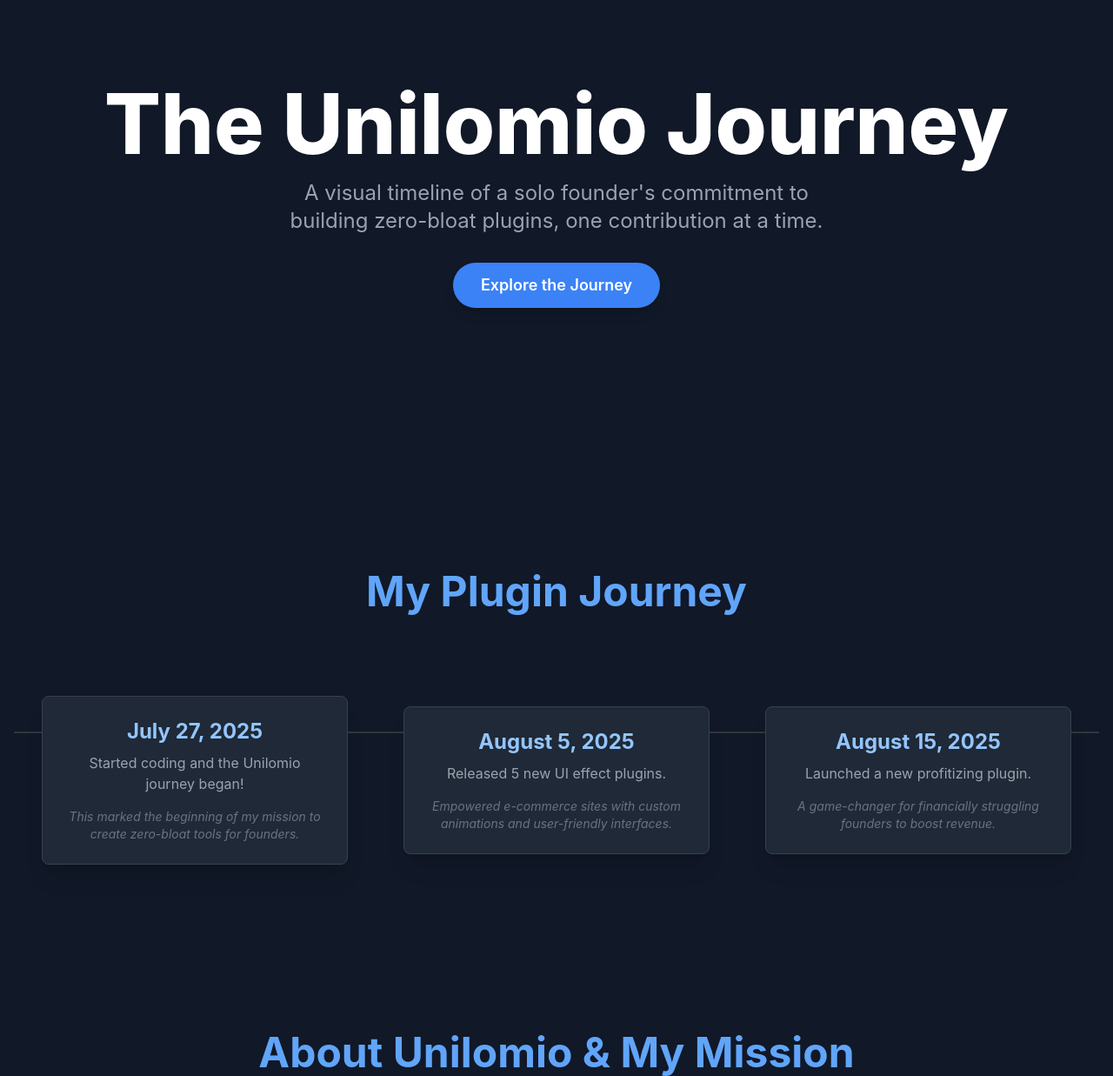
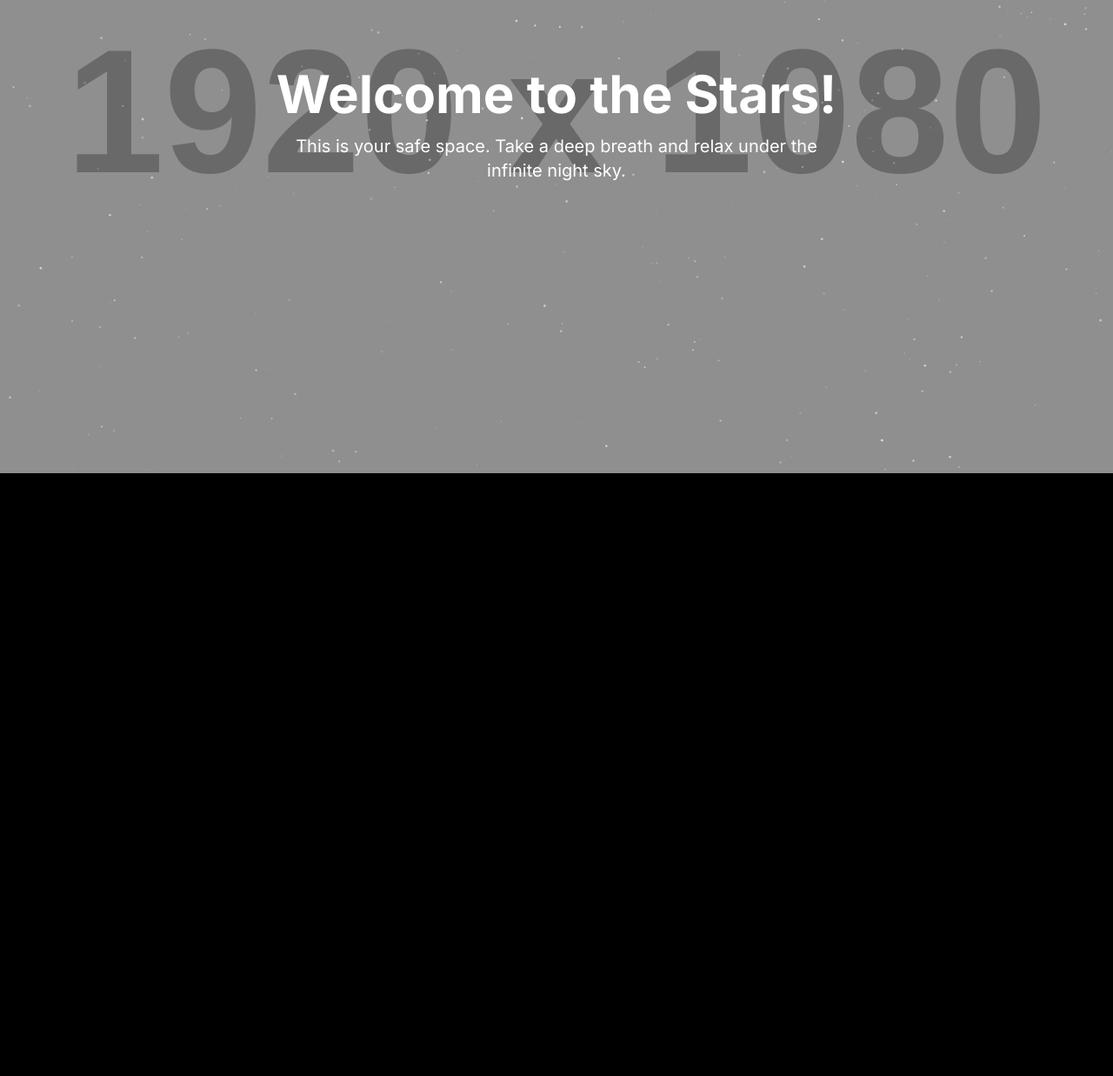
Before and after one commit to Unilomio/rashika-github-showcase, a plain HTML site: page index.html in a window 1280 px wide. Shown: the part 256-1493 px from the top of the page at 87% size. After the commit the page ends 800 px from the top, so only its background shows below. Drawn offline with nearby package versions, Linux system fonts and the light colour scheme; placeholder pictures from the web are drawn by us.

Commit message:
Update index.html

```diff
--- a/index.html
+++ b/index.html
@@ -3,154 +3,150 @@
 <head>
     <meta charset="UTF-8">
     <meta name="viewport" content="width=device-width, initial-scale=1.0">
-    <title>Unilomio Journey Showcase</title>
-    <!-- Tailwind CSS CDN for easy styling -->
+    <title>Starlit Hero Section</title>
     <script src="https://cdn.tailwindcss.com"></script>
+    <link rel="preconnect" href="https://fonts.googleapis.com">
+    <link rel="preconnect" href="https://fonts.gstatic.com" crossorigin>
+    <link href="https://fonts.googleapis.com/css2?family=Inter:wght@400;700&display=swap" rel="stylesheet">
     <style>
-        /* Custom CSS for the glassy effect and the timeline */
+        /* General body styling for the background and font */
         body {
             font-family: 'Inter', sans-serif;
-            background-color: #0d1117;
-            color: #c9d1d9;
-            overflow-x: hidden; /* Prevents horizontal scrolling */
+            background-color: #000;
+            margin: 0;
+            padding: 0;
+            overflow: hidden; /* Prevents scrollbars from showing up */
+            height: 100vh;
         }
-        .glassy-nav {
-            backdrop-filter: blur(10px);
-            -webkit-backdrop-filter: blur(10px);
-            background-color: rgba(22, 27, 34, 0.5);
+
+        /* Canvas for the star animation. It's positioned to fill the screen behind everything */
+        #star-canvas {
+            position: fixed;
+            top: 0;
+            left: 0;
+            width: 100%;
+            height: 100%;
+            z-index: -20;
         }
-        .timeline-line {
-            position: absolute;
-            top: 50%;
+
+        /* Container for the hero background image */
+        .hero-image-container {
+            position: fixed;
+            top: 0;
             left: 0;
-            right: 0;
-            height: 2px;
-            background-color: #30363d;
-            z-index: -1;
+            width: 100%;
+            height: 100%;
+            z-index: -10;
         }
-        .timeline-event::before {
-            content: '';
-            position: absolute;
-            top: 50%;
-            left: 50%;
-            transform: translate(-50%, -50%);
-            width: 12px;
-            height: 12px;
-            border-radius: 50%;
-            background-color: #58a6ff;
-            border: 2px solid #0d1117;
-            transition: all 0.3s ease;
-        }
-        .timeline-event:hover::before {
-            transform: translate(-50%, -50%) scale(1.5);
-            box-shadow: 0 0 10px #58a6ff, 0 0 20px #58a6ff;
+
+        /* The actual hero content, positioned above the image and stars */
+        .hero-content {
+            position: relative;
+            z-index: 10;
+            height: 100vh;
+            display: flex;
+            flex-direction: column;
+            justify-content: center;
+            align-items: center;
+            text-align: center;
+            color: white;
+            padding: 1rem;
         }
     </style>
 </head>
-<body class="bg-gray-900 text-gray-100">
+<body>
 
-    <!-- Glassy Navigation Bar -->
-    <header class="glassy-nav fixed top-0 w-full z-50 p-4 border-b border-gray-700 shadow-lg">
-        <nav class="flex justify-center items-center space-x-6">
-            <a href="#hero" class="text-xl font-bold hover:text-blue-400 transition-colors">Home</a>
-            <a href="#journey" class="text-xl font-bold hover:text-blue-400 transition-colors">Journey</a>
-            <a href="#about" class="text-xl font-bold hover:text-blue-400 transition-colors">About</a>
-        </nav>
-    </header>
+    <!-- Canvas for the star animation -->
+    <canvas id="star-canvas"></canvas>
 
-    <main class="container mx-auto px-4 py-8">
+    <!-- Hero background image container -->
+    <div class="hero-image-container">
+        <!-- Placeholder image. You can replace the src with your own image URL -->
+        <img src="https://placehold.co/1920x1080/000/fff?text=Hero+Image" alt="Hero Background" class="w-full h-full object-cover opacity-70">
+    </div>
 
-        <!-- Hero Section - Your Personal Introduction -->
-        <section id="hero" class="flex flex-col items-center justify-center min-h-screen text-center pt-24">
-            <h1 class="text-6xl md:text-8xl font-extrabold text-white leading-tight">The Unilomio Journey</h1>
-            <p class="mt-4 text-xl md:text-2xl max-w-2xl text-gray-400">
-                A visual timeline of a solo founder's commitment to building zero-bloat plugins, one contribution at a time.
-            </p>
-            <a href="#journey" class="mt-8 px-8 py-3 bg-blue-500 text-white text-lg font-semibold rounded-full shadow-lg hover:bg-blue-600 transition-colors">
-                Explore the Journey
-            </a>
-        </section>
+    <!-- The main hero text content -->
+    <div class="hero-content">
+        <h1 class="text-4xl md:text-6xl font-bold mb-4">Welcome to the Stars!</h1>
+        <p class="text-lg md:text-xl max-w-2xl px-4">
+            This is your safe space. Take a deep breath and relax under the infinite night sky.
+        </p>
+    </div>
 
-        <!-- The "Rad Sleep Stylist" Timeline Section -->
-        <section id="journey" class="py-20 relative">
-            <h2 class="text-5xl font-bold text-center mb-16 text-blue-400">My Plugin Journey</h2>
+    <script>
+        /**
+         * This script handles the canvas animation for the star background.
+         */
+        document.addEventListener('DOMContentLoaded', () => {
+            const canvas = document.getElementById('star-canvas');
+            const ctx = canvas.getContext('2d');
+            let stars = [];
+            let animationFrameId;
 
-            <!-- The horizontal glowing line for the timeline -->
-            <div class="timeline-line"></div>
+            // Function to resize the canvas and regenerate stars
+            const resizeCanvas = () => {
+                canvas.width = window.innerWidth;
+                canvas.height = window.innerHeight;
+                stars = [];
+                // Create a new set of stars
+                for (let i = 0; i < 500; i++) {
+                    stars.push({
+                        x: Math.random() * canvas.width,
+                        y: Math.random() * canvas.height,
+                        radius: Math.random() * 1.5,
+                        speed: Math.random() * 0.5 + 0.1,
+                        opacity: Math.random(),
+                        direction: Math.random() * 2 * Math.PI,
+                    });
+                }
+            };
 
-            <!-- Timeline events container -->
-            <div class="flex flex-col md:flex-row justify-center items-center relative">
+            // Function to draw each star on the canvas
+            const drawStars = () => {
+                ctx.clearRect(0, 0, canvas.width, canvas.height);
+                ctx.fillStyle = '#FFFFFF';
+                stars.forEach(star => {
+                    ctx.beginPath();
+                    ctx.arc(star.x, star.y, star.radius, 0, 2 * Math.PI);
+                    ctx.fillStyle = `rgba(255, 255, 255, ${star.opacity})`;
+                    ctx.fill();
+                });
+            };
 
-                <!-- Timeline Event 1: Starting the journey -->
-                <div class="timeline-event relative flex-1 flex flex-col items-center p-6 md:p-8 w-full md:w-auto">
-                    <div class="bg-gray-800 p-6 rounded-lg shadow-xl border border-gray-700 w-full transform hover:scale-105 transition-transform duration-300">
-                        <div class="text-center">
-                            <h3 class="text-2xl font-bold text-blue-300">July 27, 2025</h3>
-                            <p class="text-gray-400 mt-2">Started coding and the Unilomio journey began!</p>
-                            <p class="text-sm mt-4 italic text-gray-500">
-                                This marked the beginning of my mission to create zero-bloat tools for founders.
-                            </p>
-                        </div>
-                    </div>
-                </div>
+            // Function to update the position of each star for the animation
+            const updateStars = () => {
+                stars.forEach(star => {
+                    star.x += star.speed * Math.cos(star.direction);
+                    star.y += star.speed * Math.sin(star.direction);
 
-                <!-- Timeline Event 2: First set of plugins -->
-                <div class="timeline-event relative flex-1 flex flex-col items-center p-6 md:p-8 w-full md:w-auto">
-                    <div class="bg-gray-800 p-6 rounded-lg shadow-xl border border-gray-700 w-full transform hover:scale-105 transition-transform duration-300">
-                        <div class="text-center">
-                            <h3 class="text-2xl font-bold text-blue-300">August 5, 2025</h3>
-                            <p class="text-gray-400 mt-2">Released 5 new UI effect plugins.</p>
-                            <p class="text-sm mt-4 italic text-gray-500">
-                                Empowered e-commerce sites with custom animations and user-friendly interfaces.
-                            </p>
-                        </div>
-                    </div>
-                </div>
+                    // Wrap stars around the screen so they don't disappear
+                    if (star.x < 0) star.x = canvas.width;
+                    if (star.x > canvas.width) star.x = 0;
+                    if (star.y < 0) star.y = canvas.height;
+                    if (star.y > canvas.height) star.y = 0;
+                });
+            };
 
-                <!-- Timeline Event 3: Monetization focus -->
-                <div class="timeline-event relative flex-1 flex flex-col items-center p-6 md:p-8 w-full md:w-auto">
-                    <div class="bg-gray-800 p-6 rounded-lg shadow-xl border border-gray-700 w-full transform hover:scale-105 transition-transform duration-300">
-                        <div class="text-center">
-                            <h3 class="text-2xl font-bold text-blue-300">August 15, 2025</h3>
-                            <p class="text-gray-400 mt-2">Launched a new profitizing plugin.</p>
-                            <p class="text-sm mt-4 italic text-gray-500">
-                                A game-changer for financially struggling founders to boost revenue.
-                            </p>
-                        </div>
-                    </div>
-                </div>
+            // Main animation loop
+            const animate = () => {
+                updateStars();
+                drawStars();
+                animationFrameId = requestAnimationFrame(animate);
+            };
 
-                <!-- Add more timeline events here! -->
+            // Event listener for window resizing
+            window.addEventListener('resize', resizeCanvas);
 
-            </div>
-        </section>
+            // Initial setup on page load
+            resizeCanvas();
+            animate();
 
-        <!-- About and Why Repos are Private Section -->
-        <section id="about" class="py-20">
-            <h2 class="text-5xl font-bold text-center mb-16 text-blue-400">About Unilomio & My Mission</h2>
-            <div class="flex flex-col md:flex-row gap-8 max-w-4xl mx-auto">
-                <div class="bg-gray-800 p-8 rounded-lg shadow-xl border border-gray-700 md:w-1/2">
-                    <h3 class="text-3xl font-semibold mb-4">The Unilomio Vision</h3>
-                    <p class="text-lg text-gray-300">
-                        Unilomio is my world, a place where I build powerful, lightweight plugins to help other financially struggling founders thrive. The goal is to provide enterprise-level functionality without the enterprise price tag or bloat, making awesome web customizations and profitizing tools accessible to everyone.
-                    </p>
-                </div>
-                <div class="bg-gray-800 p-8 rounded-lg shadow-xl border border-gray-700 md:w-1/2">
-                    <h3 class="text-3xl font-semibold mb-4">Why My Repositories Are Private</h3>
-                    <p class="text-lg text-gray-300">
-                        As a solo founder, the plugins I create are the core intellectual property of my business. To protect the value and sustainability of Unilomio, the source code remains private. This showcase, however, serves as my public portfolio to demonstrate my skills and commitment, while protecting the core assets of my business.
-                    </p>
-                </div>
-            </div>
-        </section>
-
-    </main>
-
-    <footer class="bg-gray-900 text-center py-6 border-t border-gray-800 mt-12">
-        <p class="text-sm text-gray-500">
-            Built with ❤️ by Rashika | Unilomio.
-        </p>
-    </footer>
-
+            // Cleanup function for when the component is unmounted (not needed here but good practice)
+            return () => {
+                window.removeEventListener('resize', resizeCanvas);
+                cancelAnimationFrame(animationFrameId);
+            };
+        });
+    </script>
 </body>
 </html>
```
